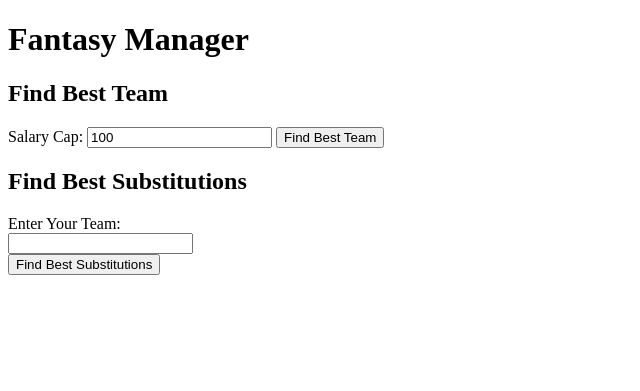
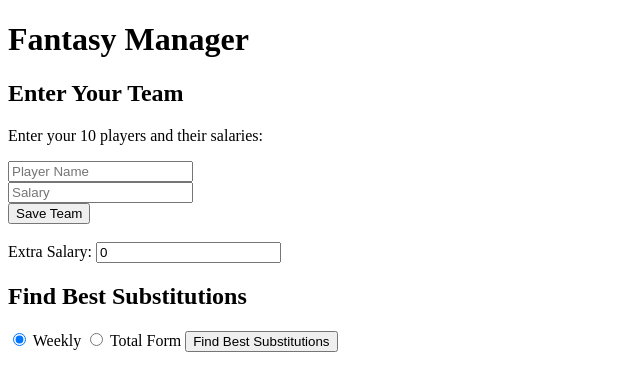
Before and after one commit to yuvalantman/fantasy-manager, a Flask app: page / in a window 1280 px wide. Shown: the top 391 px of the page, without its empty margins (0-640 px from the left). Run offline with Flask 3, Linux system fonts and the light colour scheme.

Commit message:
updated app and html

```diff
--- a/app.py
+++ b/app.py
@@ -1,10 +1,12 @@
-from flask import Flask, render_template, request, jsonify
+from flask import Flask, render_template, request, jsonify, session
 import pandas as pd
 from optimizer import FantasyOptimizer
 from best_team_finder import BestTeamFinder
 
 app = Flask(__name__, template_folder="templates")
-# Define file paths (update these paths if needed)
+app.secret_key = "super_secret_key"  # Needed for session storage
+
+# Define file paths
 FULL_PLAYERS_CSV = "data/top_update_players.csv"
 BEST_FILTER_CSV = "data/top_players.csv"
 SCHEDULE_CSV = "data/GW19Schedule.csv"
@@ -15,7 +17,8 @@ full_players_df = pd.read_csv(FULL_PLAYERS_CSV)
 
 @app.route("/")
 def home():
-    return render_template("index.html")  # This will load templates/index.html
+    return render_template("index.html")
+
 
 @app.route("/autocomplete", methods=["GET"])
 def autocomplete():
@@ -25,35 +28,33 @@ def autocomplete():
     return jsonify(suggestions["Player"].tolist())
 
 
-@app.route("/find_best_team", methods=["POST"])
-def find_best_team():
-    """Find the best team using Dynamic Programming"""
+@app.route("/set_user_team", methods=["POST"])
+def set_user_team():
+    """Store the user's team and extra salary in session storage."""
     data = request.json
-    salary_cap = float(data.get("salary_cap", 100))
+    session["user_team"] = data.get("user_team", [])
+    session["extra_salary"] = float(data.get("extra_salary", 0))
 
-    team_finder = BestTeamFinder(FULL_PLAYERS_CSV, salary_cap)
-    best_team = team_finder.find_best_team()
-
-    if best_team is not None and not best_team.empty:
-        return jsonify({
-            "best_team": best_team.to_dict(orient="records"),
-            "total_form": best_team["Form"].sum(),
-            "total_price": best_team["$"].sum(),
-        })
-    else:
-        return jsonify({"error": "No valid team found within the given salary cap."})
+    return jsonify({"message": "User team saved successfully."})
 
 
 @app.route("/find_best_substitutions", methods=["POST"])
 def find_best_substitutions():
-    """Find the best substitutions for a user's team"""
-    data = request.json
-    user_team_data = pd.DataFrame(data.get("user_team"))
-    extra_salary = float(data.get("extra_salary", 0))
+    """Find the best substitutions using stored user team."""
+    sub_type = request.json.get("sub_type", "weekly")
 
-    optimizer = FantasyOptimizer(user_team_data, FULL_PLAYERS_CSV, SCHEDULE_CSV)
+    # Retrieve stored team and salary
+    user_team_data = session.get("user_team", [])
+    extra_salary = float(session.get("extra_salary", 0))
 
-    if data.get("sub_type") == "weekly":
+    if not user_team_data:
+        return jsonify({"error": "No user team found. Please enter your team first."})
+
+    user_team_df = pd.DataFrame(user_team_data)
+
+    optimizer = FantasyOptimizer(user_team_df, FULL_PLAYERS_CSV, SCHEDULE_CSV)
+
+    if sub_type == "weekly":
         best_team, new_form, _, best_out, best_in = optimizer.find_best_weekly_substitutions(extra_salary)
     else:
         best_team, new_form, _, best_out, best_in = optimizer.find_best_total_substitutions(extra_salary)
--- a/optimizer.py
+++ b/optimizer.py
@@ -131,7 +131,7 @@ class FantasyOptimizer:
             print("✅ No substitutions made (no possible improvement within salary cap).")
 
 
-        return best_team, best_weekly_form, best_salary, best_out, best_in
+        return best_team, best_weekly_form.round(2), best_salary.round(1), best_out, best_in
 
 
     def find_best_total_substitutions(self, extra_salary=0):
@@ -208,4 +208,4 @@ class FantasyOptimizer:
             print(f"✅ In: {', '.join(best_in)}")
         else:
             print("✅ No substitutions made (no possible improvement within salary cap).")
-        return best_team, best_form, best_salary, best_out, best_in
+        return best_team, best_form.round(2), best_salary.round(1), best_out, best_in
--- a/templates/index.html
+++ b/templates/index.html
@@ -5,37 +5,40 @@
     <meta name="viewport" content="width=device-width, initial-scale=1.0">
     <title>Fantasy Manager</title>
     <script>
-        async function findBestTeam() {
-            let salaryCap = document.getElementById("salary_cap").value;
-            let response = await fetch("/find_best_team", {
+        let userTeam = [];
+
+        async function setUserTeam() {
+            let extraSalary = document.getElementById("extra_salary").value;
+            let playerInputs = document.querySelectorAll(".player-input");
+            let salaryInputs = document.querySelectorAll(".salary-input");
+
+            userTeam = [];
+            for (let i = 0; i < playerInputs.length; i++) {
+                let playerName = playerInputs[i].value;
+                let playerSalary = parseFloat(salaryInputs[i].value);
+                if (playerName && !isNaN(playerSalary)) {
+                    userTeam.push({ Player: playerName, $: playerSalary });
+                }
+            }
+
+            let response = await fetch("/set_user_team", {
                 method: "POST",
-                headers: {"Content-Type": "application/json"},
-                body: JSON.stringify({salary_cap: salaryCap})
+                headers: { "Content-Type": "application/json" },
+                body: JSON.stringify({ user_team: userTeam, extra_salary: extraSalary })
             });
 
             let data = await response.json();
-            let resultDiv = document.getElementById("result");
-            resultDiv.innerHTML = "<h3>Best Team:</h3>";
-
-            if (data.best_team) {
-                data.best_team.forEach(player => {
-                    resultDiv.innerHTML += `<p>${player.Player} - ${player.team} ($${player.$})</p>`;
-                });
-                resultDiv.innerHTML += `<p><strong>Total Form:</strong> ${data.total_form}</p>`;
-                resultDiv.innerHTML += `<p><strong>Total Price:</strong> $${data.total_price}</p>`;
-            } else {
-                resultDiv.innerHTML = `<p style="color: red;">${data.error}</p>`;
-            }
+            alert(data.message);
         }
 
         async function autocompletePlayer(input) {
             let query = input.value.trim().toLowerCase();
-            if (query.length < 2) return; // Wait for at least 2 letters
+            if (query.length < 2) return;
 
             let response = await fetch(`/autocomplete?query=${query}`);
             let players = await response.json();
 
-            let dropdown = document.getElementById("player_suggestions");
+            let dropdown = input.nextElementSibling;
             dropdown.innerHTML = "";
             players.forEach(player => {
                 let option = document.createElement("div");
@@ -43,27 +46,19 @@
                 option.innerText = player;
                 option.onclick = function() {
                     input.value = player;
-                    dropdown.innerHTML = ""; // Clear suggestions
+                    dropdown.innerHTML = "";
                 };
                 dropdown.appendChild(option);
             });
         }
 
         async function findBestSubstitutions() {
-            let extraSalary = document.getElementById("extra_salary").value;
             let subType = document.querySelector('input[name="sub_type"]:checked').value;
-
-            let userTeam = [];
-            let playerInputs = document.querySelectorAll(".player-input");
-
-            playerInputs.forEach(input => {
-                userTeam.push({ Player: input.value });
-            });
 
             let response = await fetch("/find_best_substitutions", {
                 method: "POST",
                 headers: { "Content-Type": "application/json" },
-                body: JSON.stringify({ user_team: userTeam, extra_salary: extraSalary, sub_type: subType })
+                body: JSON.stringify({ sub_type: subType })
             });
 
             let data = await response.json();
@@ -75,7 +70,7 @@
                 subResult.innerHTML += `<p><strong>Players Out:</strong> ${data.substitutions_out.join(", ")}</p>`;
                 subResult.innerHTML += `<p><strong>Players In:</strong> ${data.substitutions_in.join(", ")}</p>`;
             } else {
-                subResult.innerHTML = `<p style="color: red;">No valid substitutions found.</p>`;
+                subResult.innerHTML = `<p style="color: red;">${data.error}</p>`;
             }
         }
     </script>
@@ -83,18 +78,28 @@
 <body>
     <h1>Fantasy Manager</h1>
 
-    <h2>Find Best Team</h2>
-    <label for="salary_cap">Salary Cap: </label>
-    <input type="number" id="salary_cap" value="100">
-    <button onclick="findBestTeam()">Find Best Team</button>
-    <div id="result"></div>
+    <h2>Enter Your Team</h2>
+    <p>Enter your 10 players and their salaries:</p>
+    <div id="team_inputs">
+        <div>
+            <input type="text" class="player-input" onkeyup="autocompletePlayer(this)" placeholder="Player Name">
+            <div class="autocomplete-dropdown"></div>
+            <input type="number" class="salary-input" placeholder="Salary">
+        </div>
+    </div>
+    <button onclick="setUserTeam()">Save Team</button>
+    <br><br>
+
+    <label>Extra Salary: </label>
+    <input type="number" id="extra_salary" value="0">
 
     <h2>Find Best Substitutions</h2>
-    <label>Enter Your Team:</label>
-    <div id="team_inputs">
-        <input type="text" class="player-input" onkeyup="autocompletePlayer(this)">
-        <div id="player_suggestions"></div>
-    </div>
+    <label>
+        <input type="radio" name="sub_type" value="weekly" checked> Weekly
+    </label>
+    <label>
+        <input type="radio" name="sub_type" value="total"> Total Form
+    </label>
     <button onclick="findBestSubstitutions()">Find Best Substitutions</button>
     <div id="sub_result"></div>
 </body>
```
